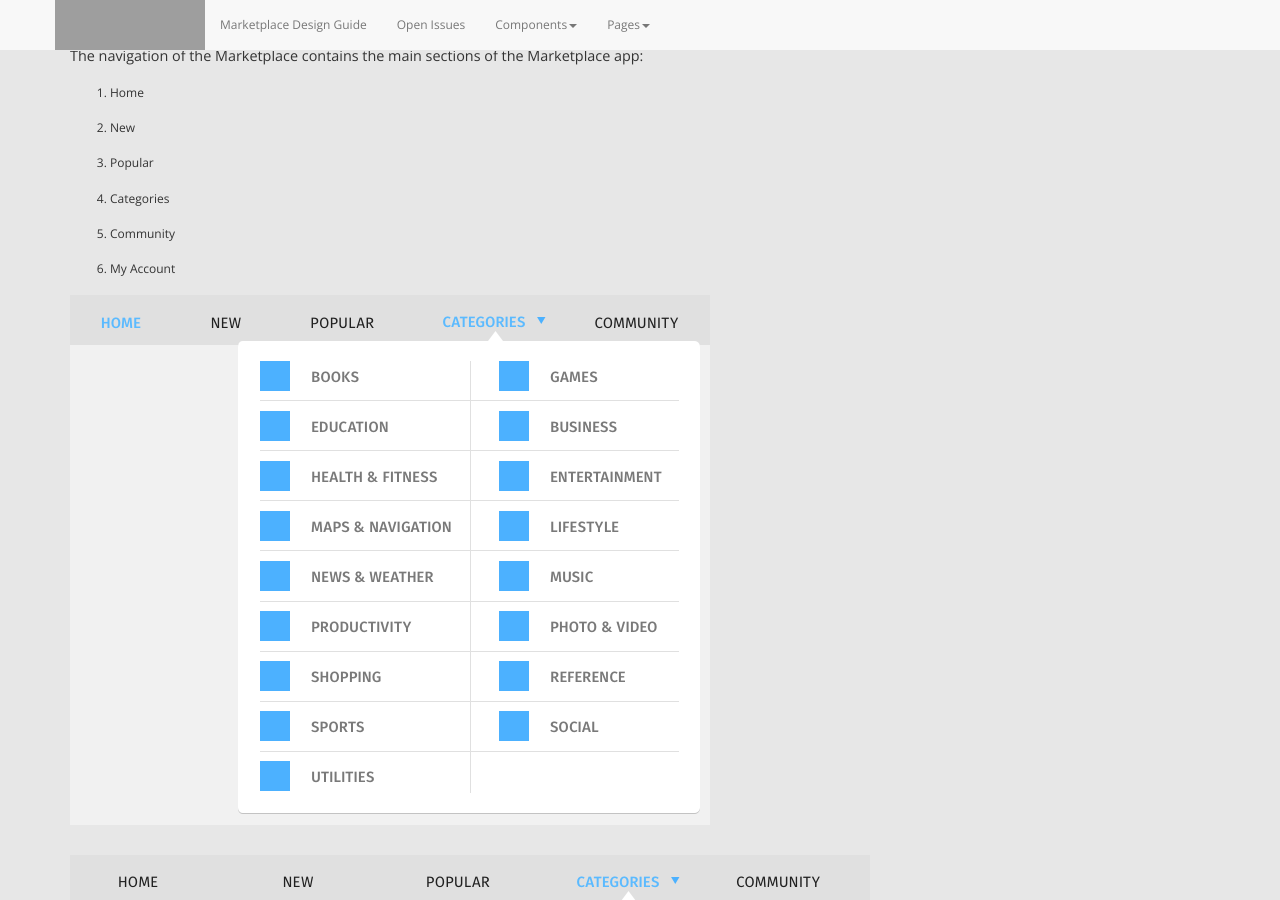
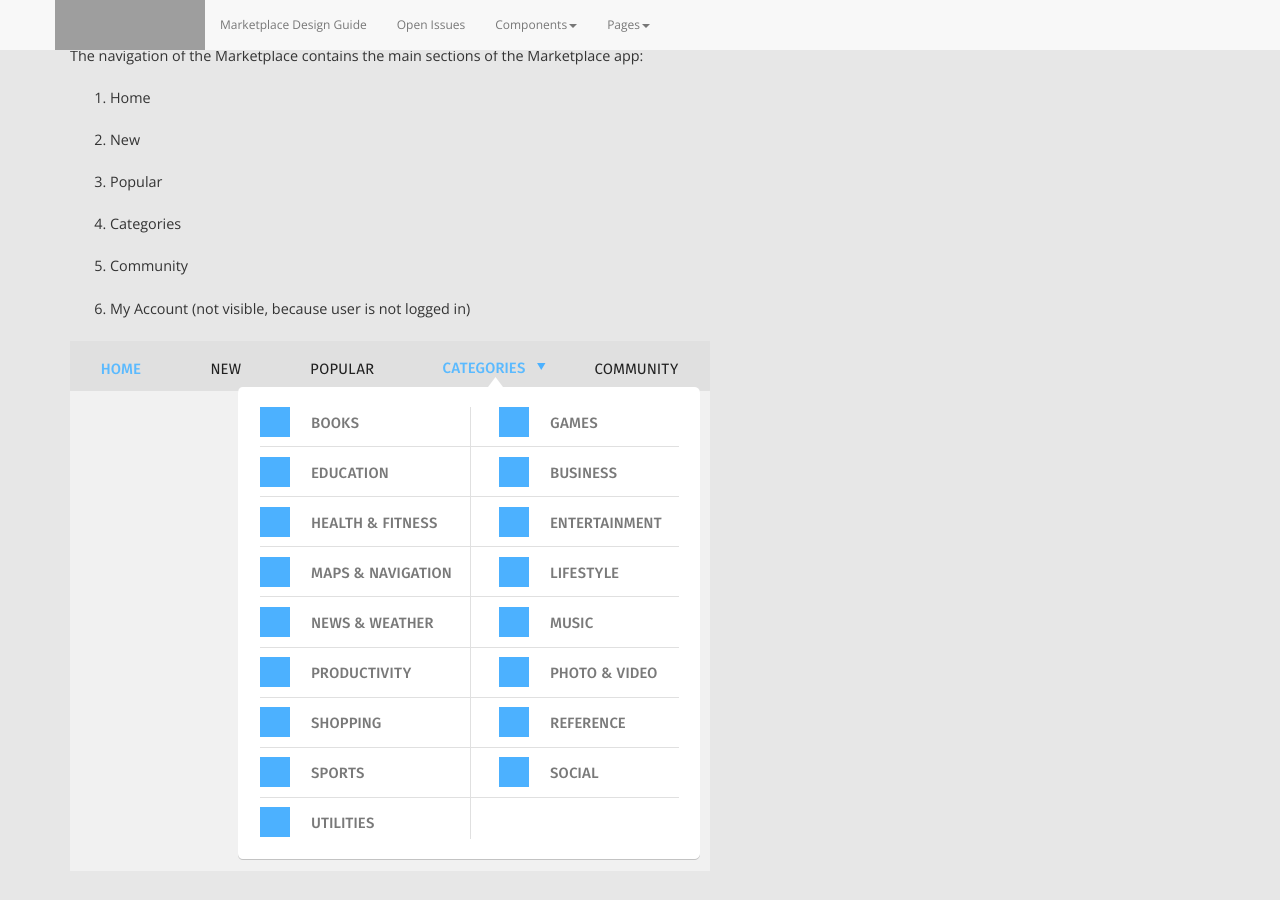
Before and after one commit to MarketplaceUX/marketplace-style-guides, a Jekyll site: the page built from navigation.html, in a window 1280 px wide and 900 px high, scrolled down 342 px. Built offline with Jekyll 4.4.1, drawn with Linux system fonts in a browser that asks for light colours; nearby versions of some CDN libraries; grey boxes are pictures that could not be loaded.

Commit message:
Fixed navigation specs page

```diff
--- a/navigation.html
+++ b/navigation.html
@@ -14,13 +14,13 @@ multipage: false
 
 				<p class="longText">The navigation of the Marketplace contains the main sections of the Marketplace app:</p>
 
-        <ol>
+        <ol class="longText">
           <li>Home</li>
           <li>New</li>
           <li>Popular</li>
           <li>Categories</li>
           <li>Community</li>
-          <li>My Account</li>
+          <li>My Account (not visible, because user is not logged in)</li>
 			  </ol>
 
 			  <img src="img/navigation-categories-menu-tablet.png">
```
